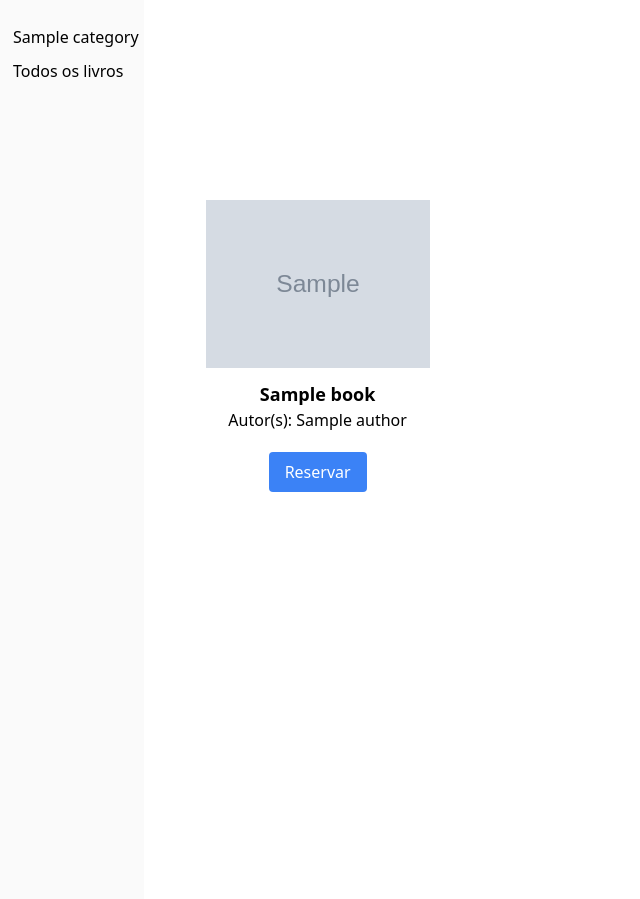
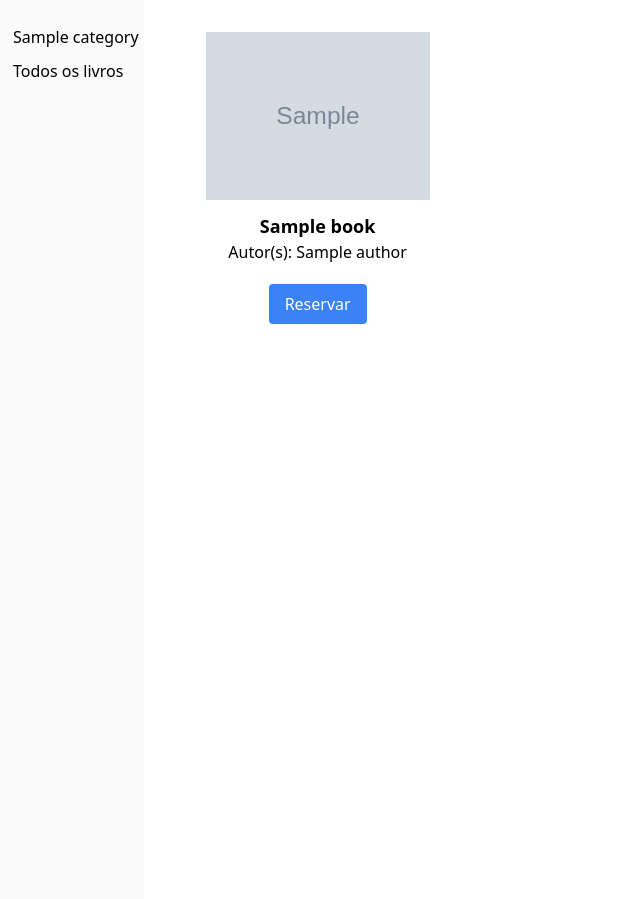
Before and after one commit to ericsanto/biblioteca_django, a Django app: page /library/catalogo/ in a window 1280 px wide. Shown: the part 140-1039 px from the top of the page, without its empty margins (0-640 px from the left). Run offline with Django 5.2, Linux system fonts and the light colour scheme; tables that the repository leaves empty hold one stand-in row (values such as "Sample post"); grey boxes marked "Sample" are stand-in pictures; some libraries are stand-ins or nearby versions; some web fonts are replaced.

Commit message:
Ajustando posições da main e da div para implementar o footer da página home

```diff
--- a/library/templates/catalog_books.html
+++ b/library/templates/catalog_books.html
@@ -19,8 +19,8 @@
     </div>
   {% endfor %}
 
-  <main id="catalog">
-    <div class="full-container flex flex-row justify-start">
+  <main class="flex flex-col mb-15">
+    <div class="flex flex-row justify-start">
     <div class="categories">
       {% for category in categories %}
         <li class="list-categories ml-2"><a href="{% url 'catalog' %}?category={{category.name}}">{{category.name}}</a></li>
@@ -28,7 +28,7 @@
       <li class="list-categories ml-2"><a href="{% url 'catalog' %}">Todos os livros</a></li>
     </div>
 
-    <div class="container-fluid">
+    <div class=" flex flex-row justify-between flex-wrap">
       <hr>
       {% for book in books %}
       <div class="card" style="width: 18rem;">
```
